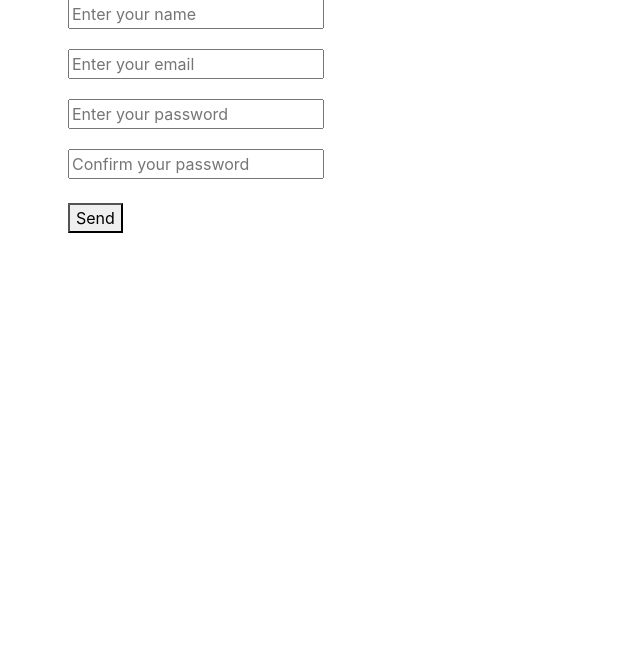
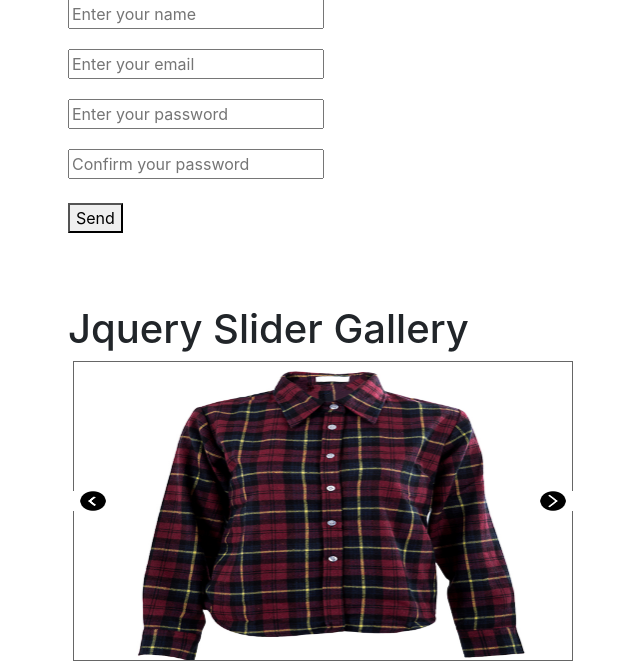
Before and after one commit to developerGroupWeb/codeTest, a PHP site: page / in a window 1280 px wide. Shown: the part 1336-1997 px from the top of the page, without its empty margins (92-732 px from the left). Before the commit the page ends 1569 px from the top, so only its background shows below. Run offline with PHP 8.4, Linux system fonts and the light colour scheme.

Commit message:
code source Slider Gallery

```diff
--- a/index.php
+++ b/index.php
@@ -97,7 +97,7 @@
 
 <form method="post" action="" id="automatic">
     <input type="text" name="name" id="first-name" placeholder="Enter your first name"/>
-    <span class="error" style="color: red; font-style: italic"></span>
+    <span class="error" style="color: red; font-style: italic"></span><i></i>
     <input type="text" name="name" id="surname" placeholder="Enter your surname"/>
     <span class="error" style="color: red; font-style: italic"></span>
     <br/>
@@ -116,6 +116,24 @@
 <br/><br/><br/>
 
 
+<h1>Jquery Slider Gallery</h1>
+
+<div class="slider-outer">
+
+   <img src='images/prev.png' class='prev' alt='prev'/>
+
+      <div class='slider-inner'>
+	     <img src='images/chemise-a.jpg' class='active'/>
+	     <img src='images/chemise-b.jpg' />
+	     <img src='images/chemise-c.jpg' />
+	     <img src='images/chemise-d.jpg' />
+	  </div>
+
+   <img src='images/next.png' class='next' alt='next'/>
+
+</div>
+
+
 
 
 
--- a/slyle.css
+++ b/slyle.css
@@ -21,3 +21,47 @@ form input{
     display: block;
     margin-top: 20px ;
 }
+
+.prev, .next{
+
+	width: 50px;
+	height: 20px;
+	cursor: pointer;
+	margin-top: 130px;
+	float: left;
+}
+
+.prev{
+
+	z-index: 100;
+	margin-right: -45px;
+	position: relative;
+}
+.next{
+
+	z-index: 100;
+	margin-left: -45px;
+	position: relative;
+}
+
+.slider-inner{
+
+	width: 500px;
+	height: 300px;
+	position: relative;
+	overflow: hidden;
+	float: left;
+	padding: 3px;
+	border: 1px solid #666;
+}
+.slider-inner img{
+
+	display: none;
+	width: 500px;
+	height: 300px;
+}
+.slider-inner img.active{
+
+	display: inline-block;
+
+}
```
Also changed, not shown: hideShow.js (+67 -30 lines), images/next.png (added), images/prev.png (added).
